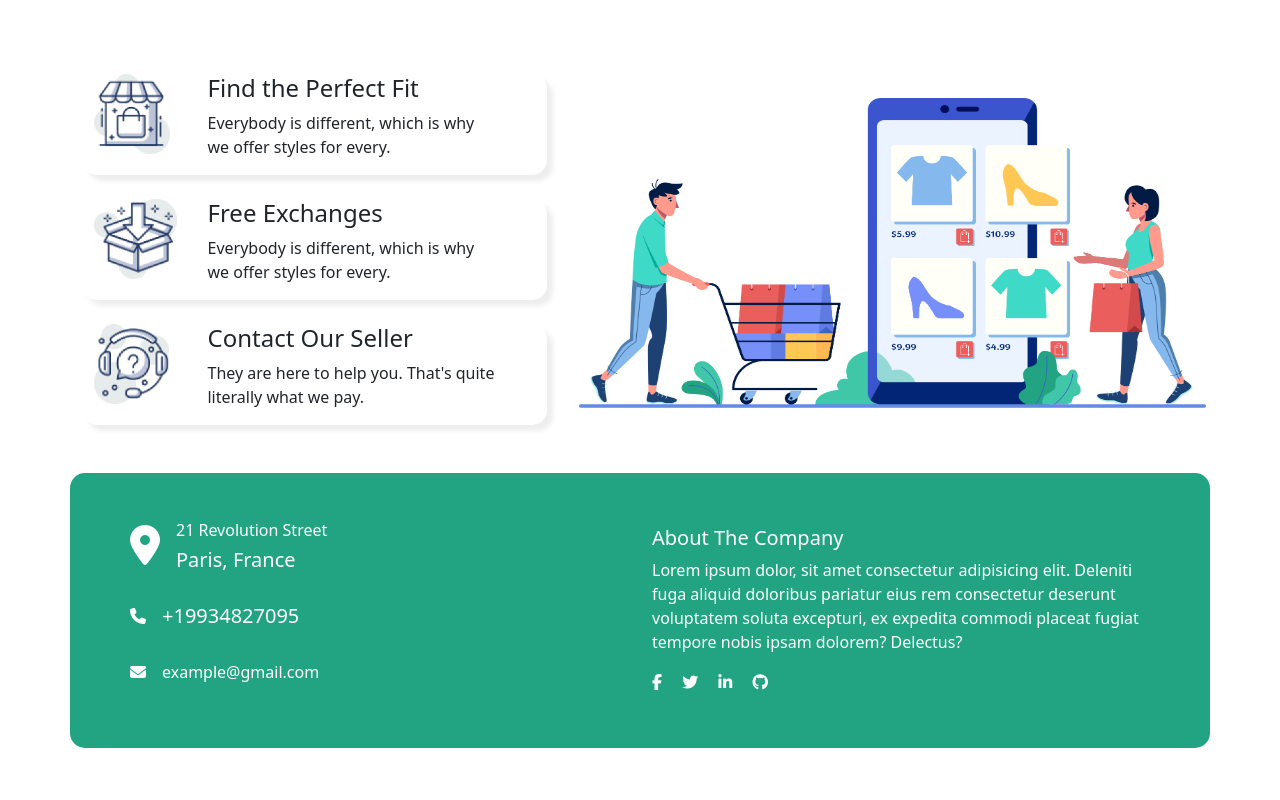
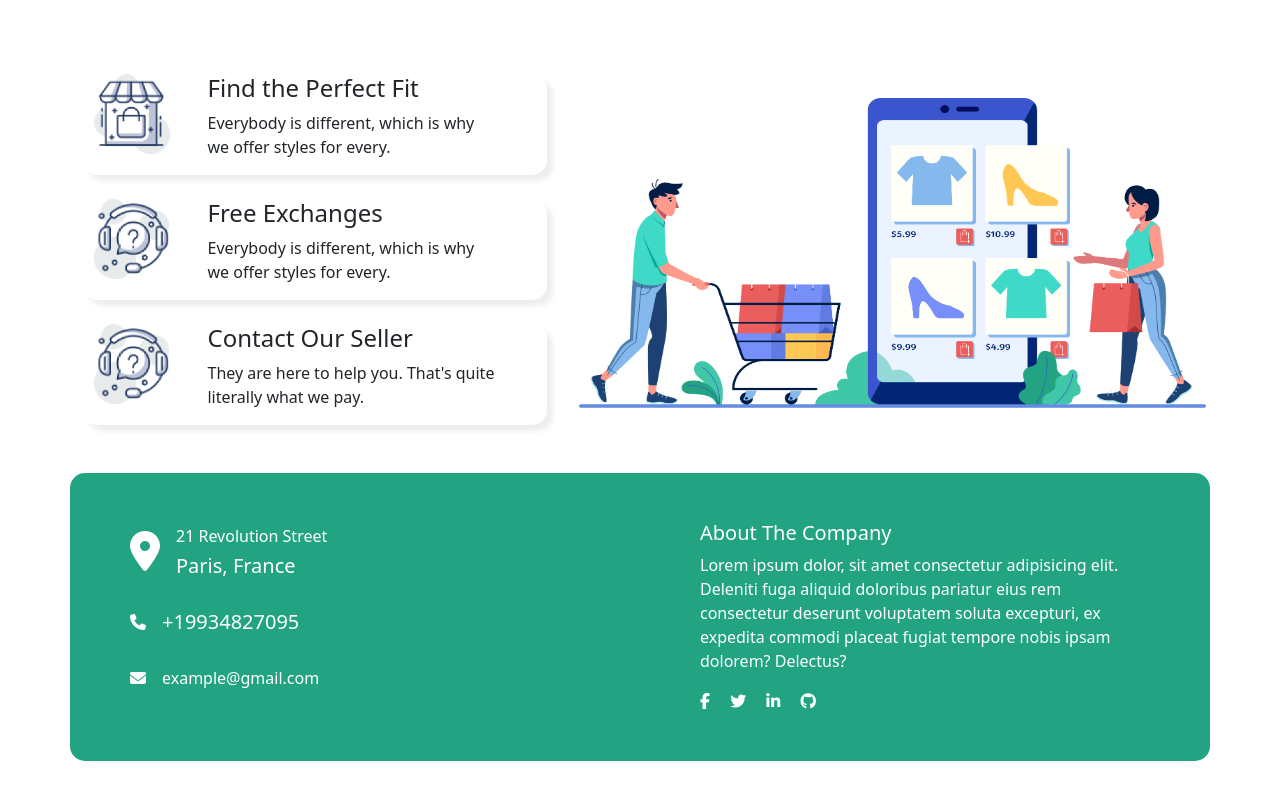
Before and after one commit to Saad-001/penguin-fashion-landing-page, a plain HTML site: page index.html in a window 1280 px wide. Shown: the part 2081-2881 px from the top of the page. Drawn offline with nearby package versions, Linux system fonts and the light colour scheme.

Commit message:
last update

```diff
--- a/index.html
+++ b/index.html
@@ -174,7 +174,7 @@
                 <div class="col-md-5 icon-area">
                     <div class="row shadow-icon-area d-flex justify-content-around">
                         <div class="col-md-2">
-                            <img src="logo, icon/image 12.png" alt="">
+                            <img src="./Logo, Icon/image 12.png" alt="">
                         </div>
                         <div class="col-md-10 px-5">
                             <h4>Find the Perfect Fit</h4>
@@ -183,7 +183,7 @@
                     </div>
                     <div class="row mt-4 d-flex justify-content-around shadow-icon-area">
                         <div class="col-md-2">
-                            <img src="logo, icon/image 13.png" alt="">
+                            <img src="./Logo, Icon/image 14.png" alt="">
                         </div>
                         <div class="col-md-10 px-5">
                             <h4>Free Exchanges</h4>
@@ -192,7 +192,7 @@
                     </div>
                     <div class="row mt-4 d-flex shadow-icon-area justify-content-around">
                         <div class="col-md-2">
-                            <img src="logo, icon/image 14.png" alt="">
+                            <img src="./Logo, Icon/image 14.png" alt="">
                         </div>
                         <div class="col-md-10 px-5">
                             <h4>Contact Our Seller</h4>
@@ -236,11 +236,11 @@
                </div>
            </div>
            <div class="col-md-6">
-               <div class="me-5">
+               <div class="me-5 ps-5">
                <h5>About The Company</h5>
                <p>Lorem ipsum dolor, sit amet consectetur adipisicing elit. Deleniti fuga aliquid doloribus pariatur eius rem consectetur deserunt voluptatem soluta excepturi, ex expedita commodi placeat fugiat tempore nobis ipsam dolorem? Delectus?</p>
                </div>
-               <div class="col-md-6">
+               <div class="col-md-6 ps-5">
                <i class=" fab fa-facebook-f"></i> <i class=" ms-3 fab fa-twitter"></i> <i class=" ms-3 fab fa-linkedin-in"></i> <i class="fab fa-github ms-3"></i>
                </div>
 
```
